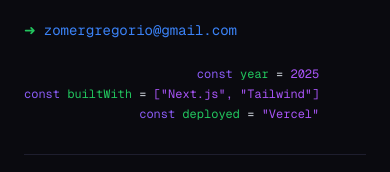
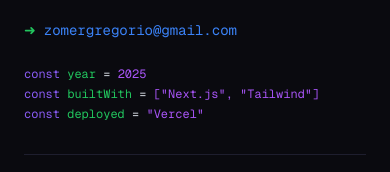
Before and after one commit to zomeru/zoms, a Next.js app: page / in a window 390 px wide. Shown: the part 6650-6822 px from the top of the page. Built offline with nearby package versions, Linux system fonts and the light colour scheme; no server answers.

Commit message:
footer tweaks

```diff
--- a/src/components/Footer.tsx
+++ b/src/components/Footer.tsx
@@ -24,7 +24,7 @@ const Footer: React.FC = (): React.JSX.Element => {
         </div>
 
         <div className='text-sm text-text-muted'>
-          <div className='flex flex-col gap-1 text-right font-mono text-xs'>
+          <div className='flex flex-col gap-1 text-left md:text-right font-mono text-xs'>
             <span>
               <span className='text-secondary'>const</span>{' '}
               <span className='text-terminal-green'>year</span>{' '}
```
